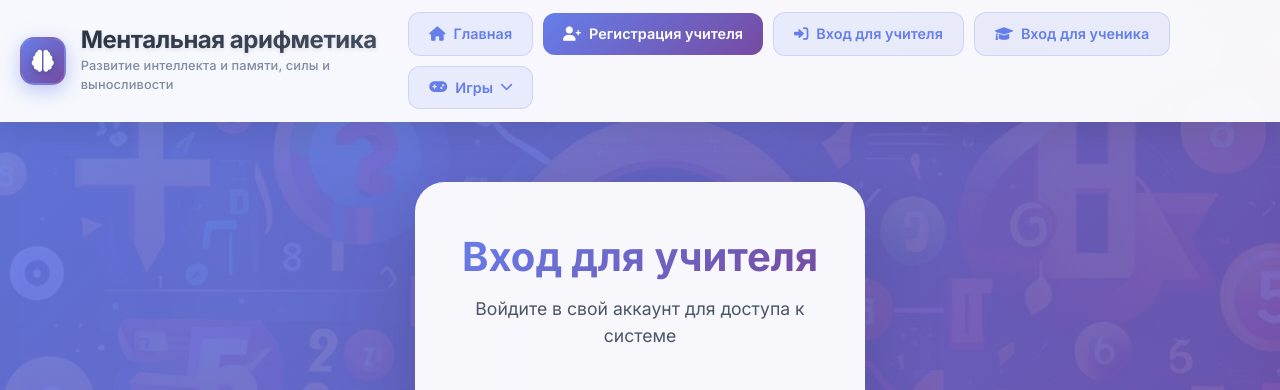
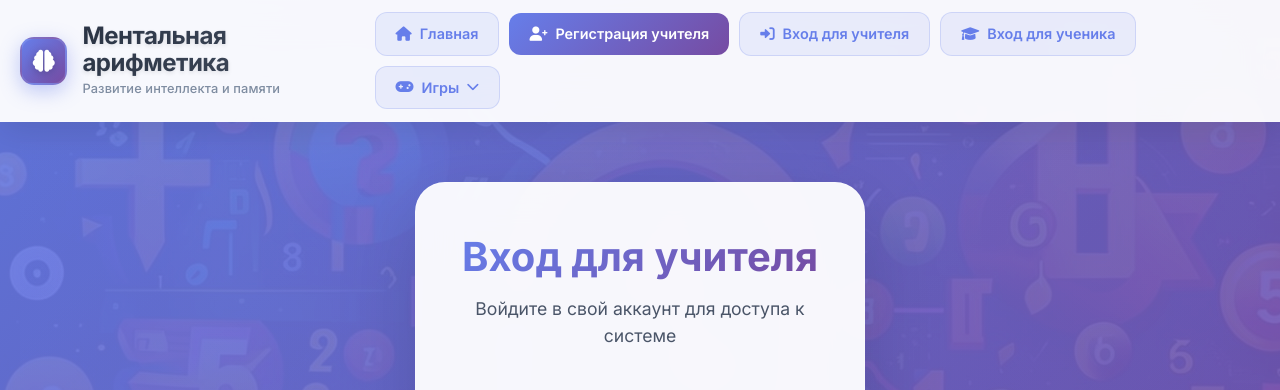
Before and after one commit to AndreiSkrypko/mental_final_new, a Django app: a page that uses templates/base.html in a window 1280 px wide. Shown: the top 390 px of the page. Run offline with Django 5.2, Linux system fonts and the light colour scheme.

Commit message:
коммит после деплоя

```diff
--- a/templates/base.html
+++ b/templates/base.html
@@ -1050,7 +1050,7 @@
                 </div>
                 <div class="logo-text">
                     <h1>Ментальная арифметика</h1>
-                    <p>Развитие интеллекта и памяти, силы и выносливости</p>
+                    <p>Развитие интеллекта и памяти</p>
                 </div>
             </div>
 
```
